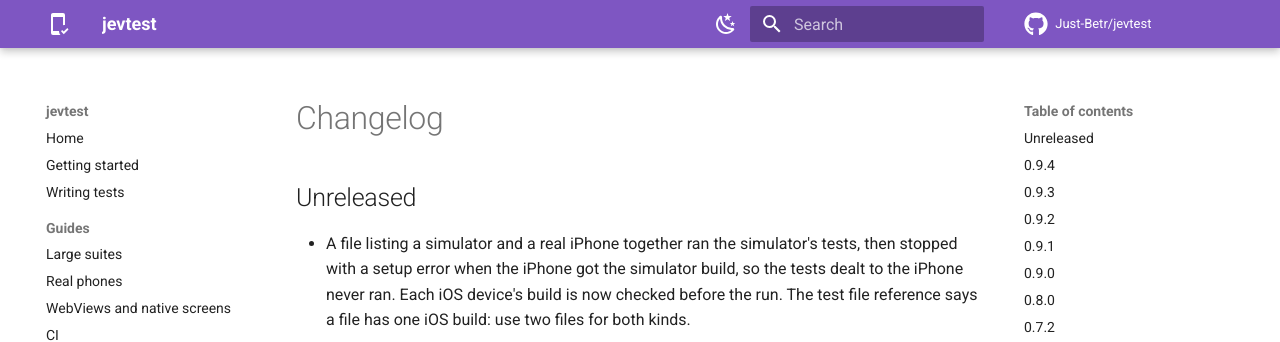
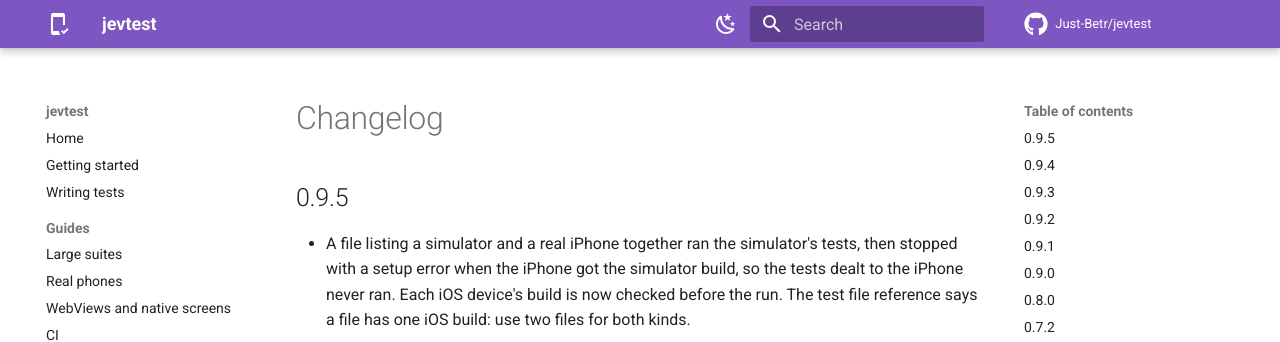
Before and after one commit to Just-Betr/jevtest, an MkDocs documentation site: the page built from docs/changelog.md, in a window 1280 px wide and 900 px high. Shown: the top 342 px of the window. Built offline with MkDocs 1.6.1 and Material for MkDocs 9.7.7, drawn with Linux system fonts in a browser that asks for light colours; comment, search, counter and statistics services are not loaded.

Commit message:
0.9.5
Co-Authored-By: Claude Opus 5.5 <noreply@anthropic.com>

````diff
--- a/CHANGELOG.md
+++ b/CHANGELOG.md
@@ -1,6 +1,6 @@
 # Changelog
 
-## Unreleased
+## 0.9.5
 
 - A file listing a simulator and a real iPhone together ran the simulator's tests, then stopped with a setup error
   when the iPhone got the simulator build, so the tests dealt to the iPhone never ran. Each iOS device's build is now
--- a/docs/getting-started.md
+++ b/docs/getting-started.md
@@ -82,7 +82,7 @@ jevtest run tests.yaml --lock record --out results
 Both flags are required, so every run says how it treats the lockfile and where its results go.
 
 ```console
-jevtest 0.9.4 · android · emulator-5554 · dev.jevtest.jevtest_demo · jev-1.13.0 · lockfile: record
+jevtest 0.9.5 · android · emulator-5554 · dev.jevtest.jevtest_demo · jev-1.13.0 · lockfile: record
 
 ▶ App opens on the sign-in screen
   ✓ expect: The sign in screen is showing — Jev 0.98
--- a/jevtest/__init__.py
+++ b/jevtest/__init__.py
@@ -1,3 +1,3 @@
 """jevtest: plain-English end-to-end tests for Android and iOS apps, driven by TypeSafe's Jev."""
 
-__version__ = "0.9.4"
+__version__ = "0.9.5"
````
Also changed, not shown: README.md (+1 -1 lines), docs/index.md (+1 -1 lines).
